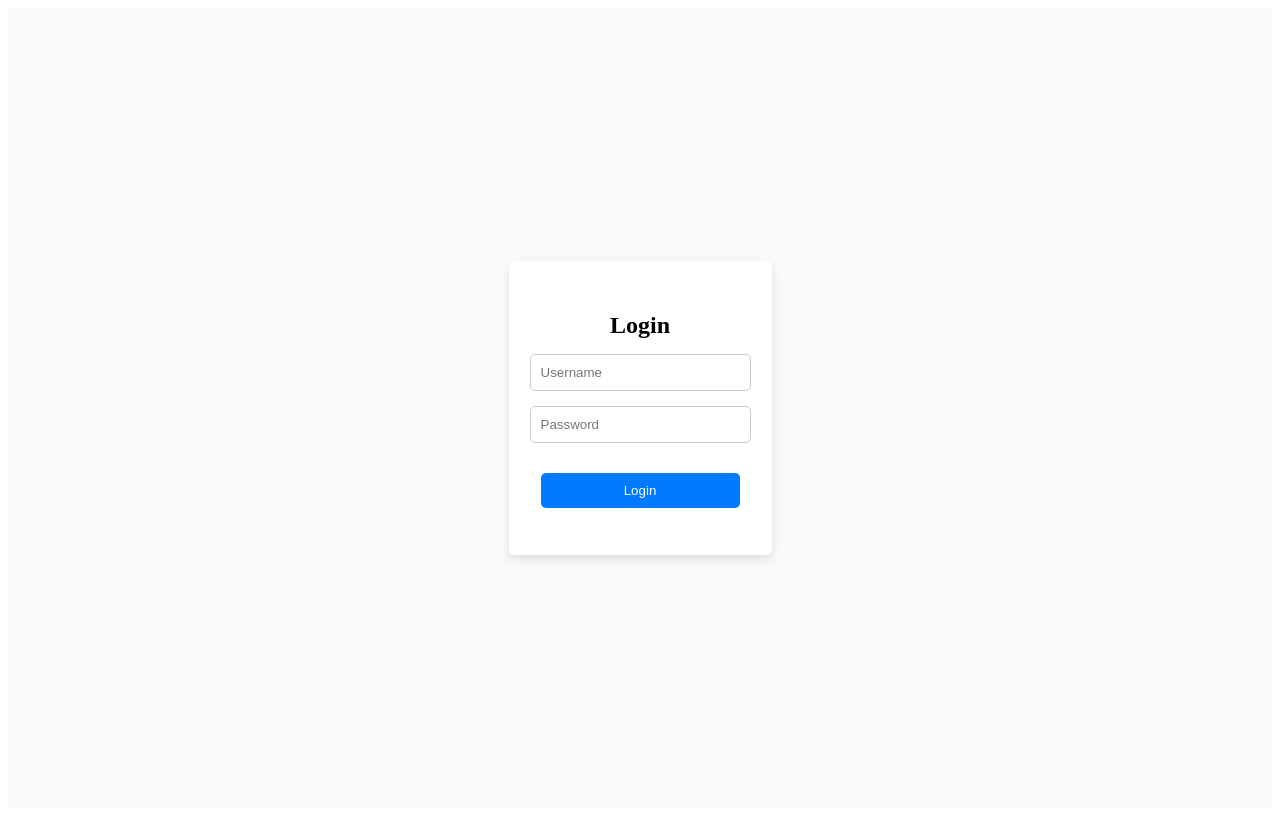
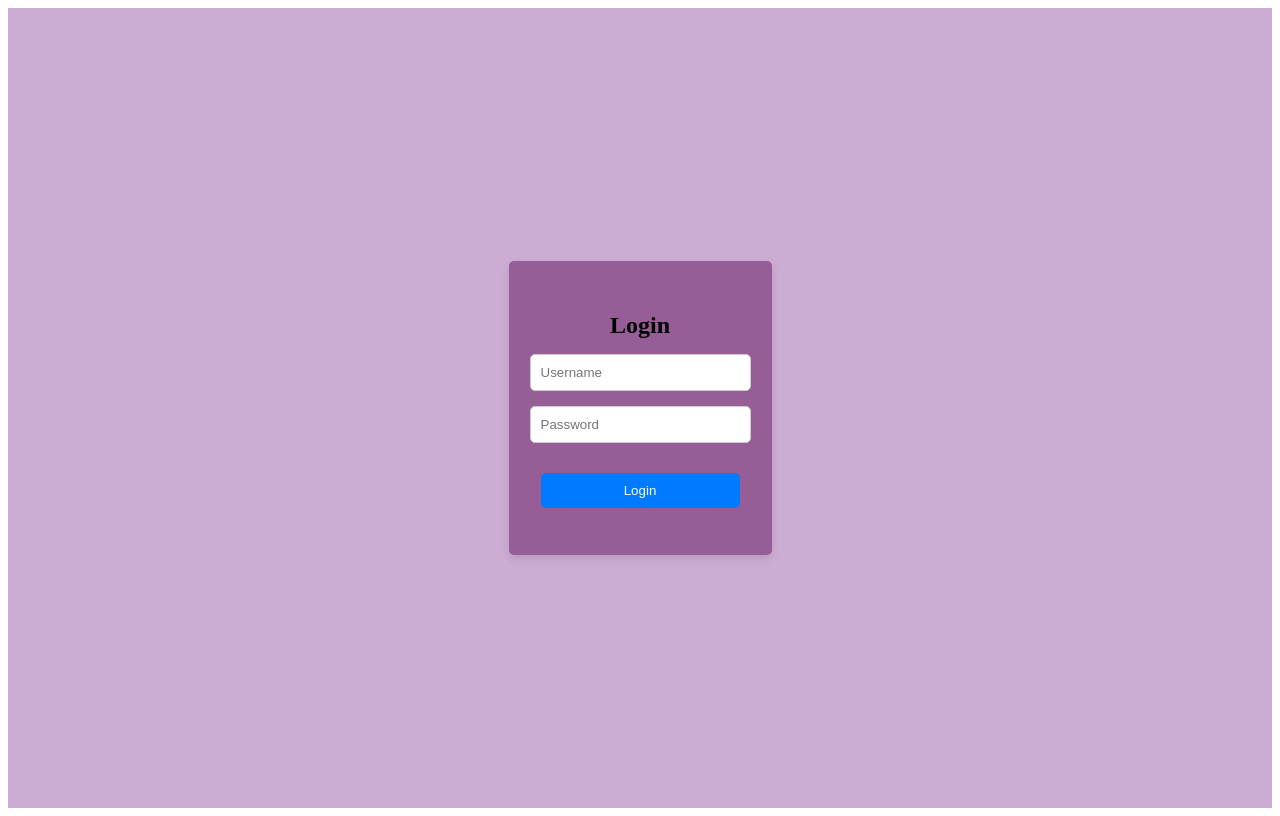
Before and after one commit to ashwinip12/iVoyant_task, a React (Vite) app in the folder assignment/: page / in a window 1280 px wide. Built offline with nearby package versions, Linux system fonts and the light colour scheme.

Commit message:
worked on Saas(basics)

```diff
--- a/assignment/src/styles/Login.css
+++ b/assignment/src/styles/Login.css
@@ -3,14 +3,14 @@
   align-items: center;
   justify-content: center;
   height: 100vh;
-  background-color: #f8f9fa;
+  background-color: #cdacd3;
 }
 .login-container .login-form {
   display: flex;
   align-items: center;
   justify-content: center;
   flex-direction: column;
-  background: #fff;
+  background: #965d97;
   padding: 2rem;
   border-radius: 5px;
   box-shadow: 0 4px 8px rgba(0, 0, 0, 0.1);
--- a/assignment/src/styles/login.scss
+++ b/assignment/src/styles/login.scss
@@ -11,7 +11,7 @@
   .login-form {
     @include center-vertical;
     flex-direction: column;
-    background: #fff;
+    background: #965d97;
     padding: 2rem;
     @include border-radius();
     box-shadow: 0 4px 8px rgba(0, 0, 0, 0.1);
--- a/assignment/src/styles/variables.scss
+++ b/assignment/src/styles/variables.scss
@@ -2,7 +2,7 @@
 
 $primary-color: #007bff;
 $secondary-color: #6c757d;
-$background-color: #f8f9fa;
+$background-color: #cdacd3;
 $error-color: #dc3545;
 $font-family: 'Arial', sans-serif;
 $border-radius: 5px;
```
Also changed, not shown: 1 other file (tests, documents, lock files or other folders).
